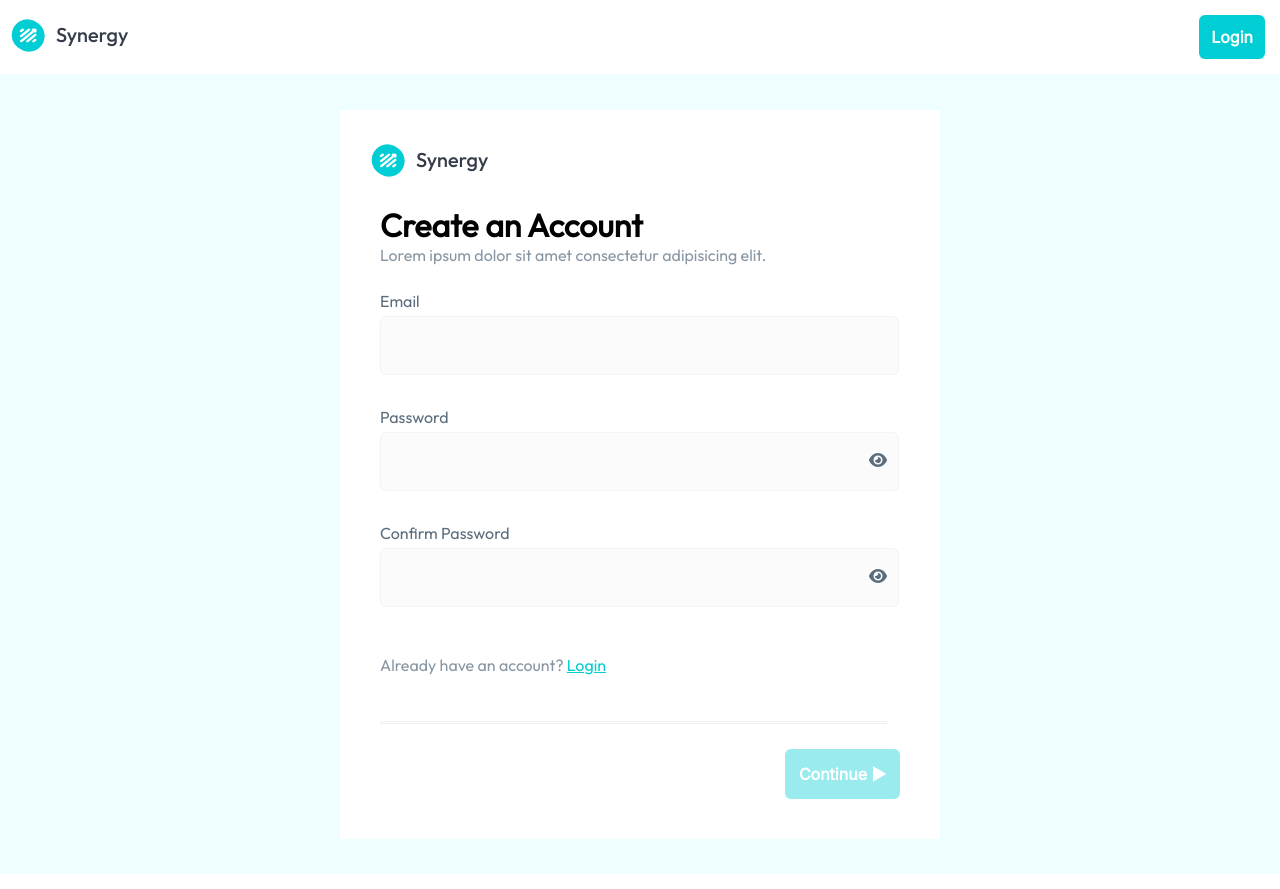
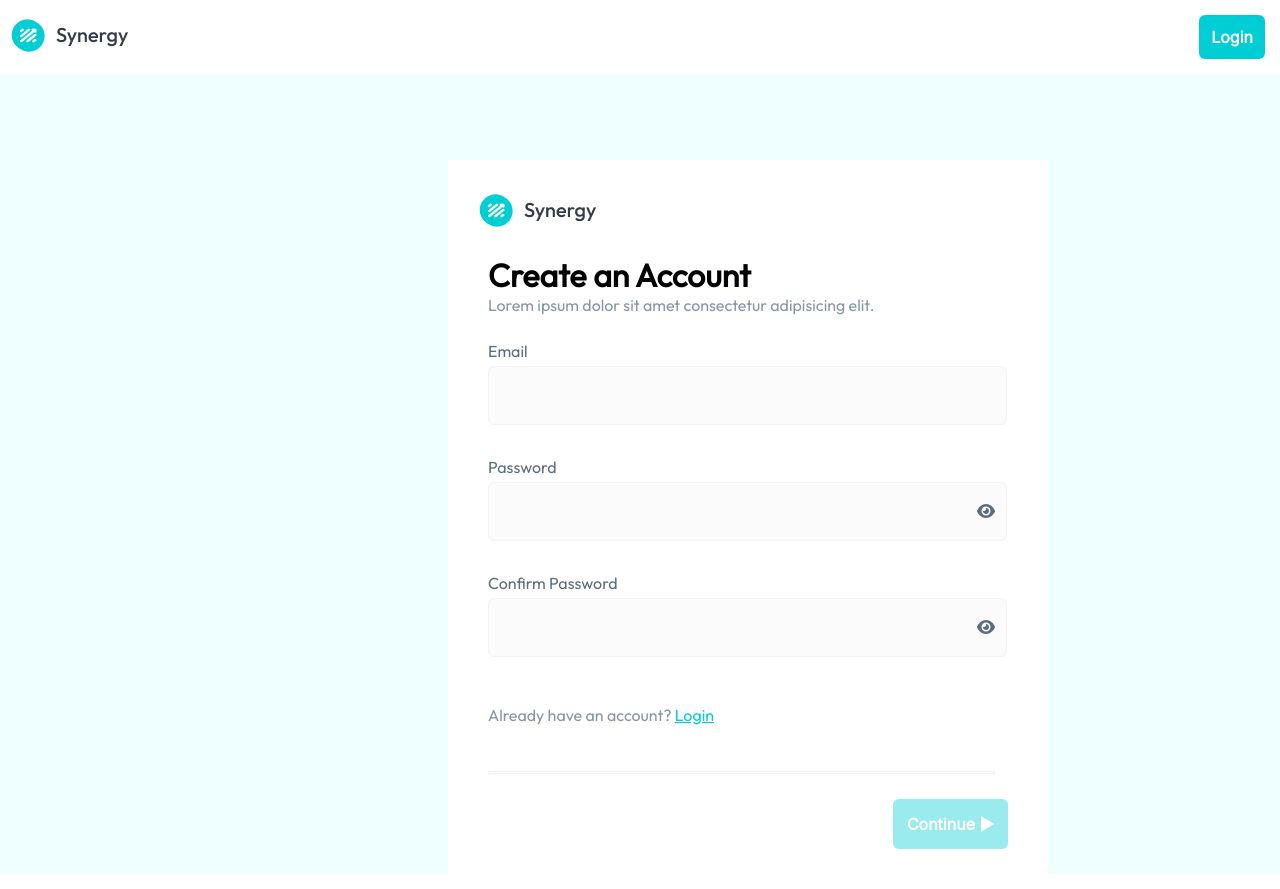
Before and after one commit to nology-tech/synergy, a React (Create React App) app: page /signup in a window 1280 px wide. Built offline with nearby package versions, Linux system fonts and the light colour scheme; no server answers.

Commit message:
Aligned SignIn and SignUp styles

```diff
--- a/src/containers/BankDetails/BankDetails.scss
+++ b/src/containers/BankDetails/BankDetails.scss
@@ -14,6 +14,9 @@
     min-width: 600px;
     min-height: 600px;
     background: $color-white;
+    position: absolute;
+    left: 35%;
+    top: 20%;
 
     .bank-details-header {
         padding: 30px 0px 20px 30px;
--- a/src/containers/BillingAddress/BillingAddress.scss
+++ b/src/containers/BillingAddress/BillingAddress.scss
@@ -14,6 +14,9 @@
     min-width: 600px;
     min-height: 700px;
     background: $color-white;
+    position: absolute;
+    left: 35%;
+    top: 20%;
 
     .billing-header {
         padding: 30px 0px 20px 30px;
--- a/src/containers/CreateAccount/CreateAccount.scss
+++ b/src/containers/CreateAccount/CreateAccount.scss
@@ -16,6 +16,9 @@
     min-width: 600px;
     min-height: 710px;
     background: $color-white;
+    position: absolute;
+    left: 35%;
+    top: 20%;
 
     .CreateAccount-header {
         padding: 30px 0px 20px 30px;
```
